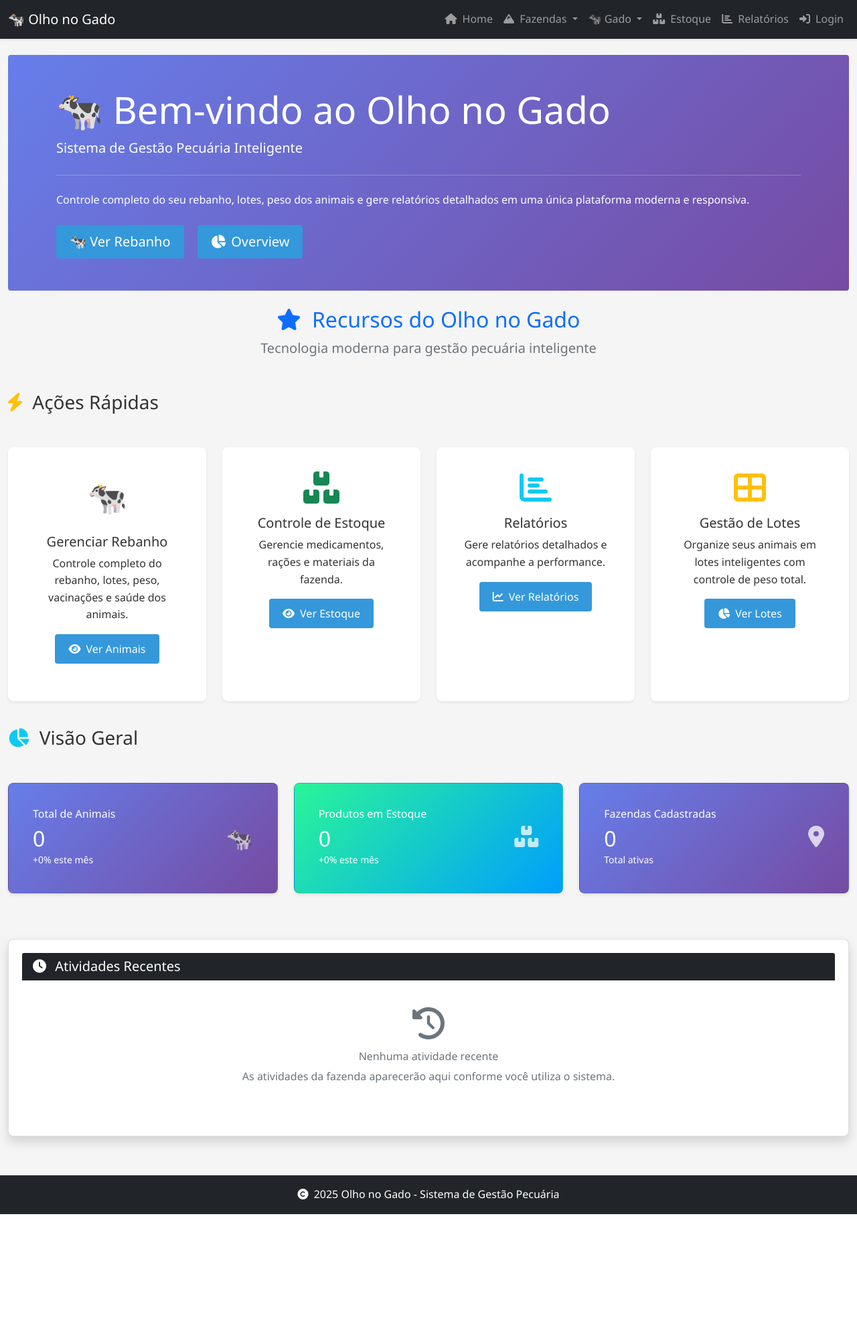
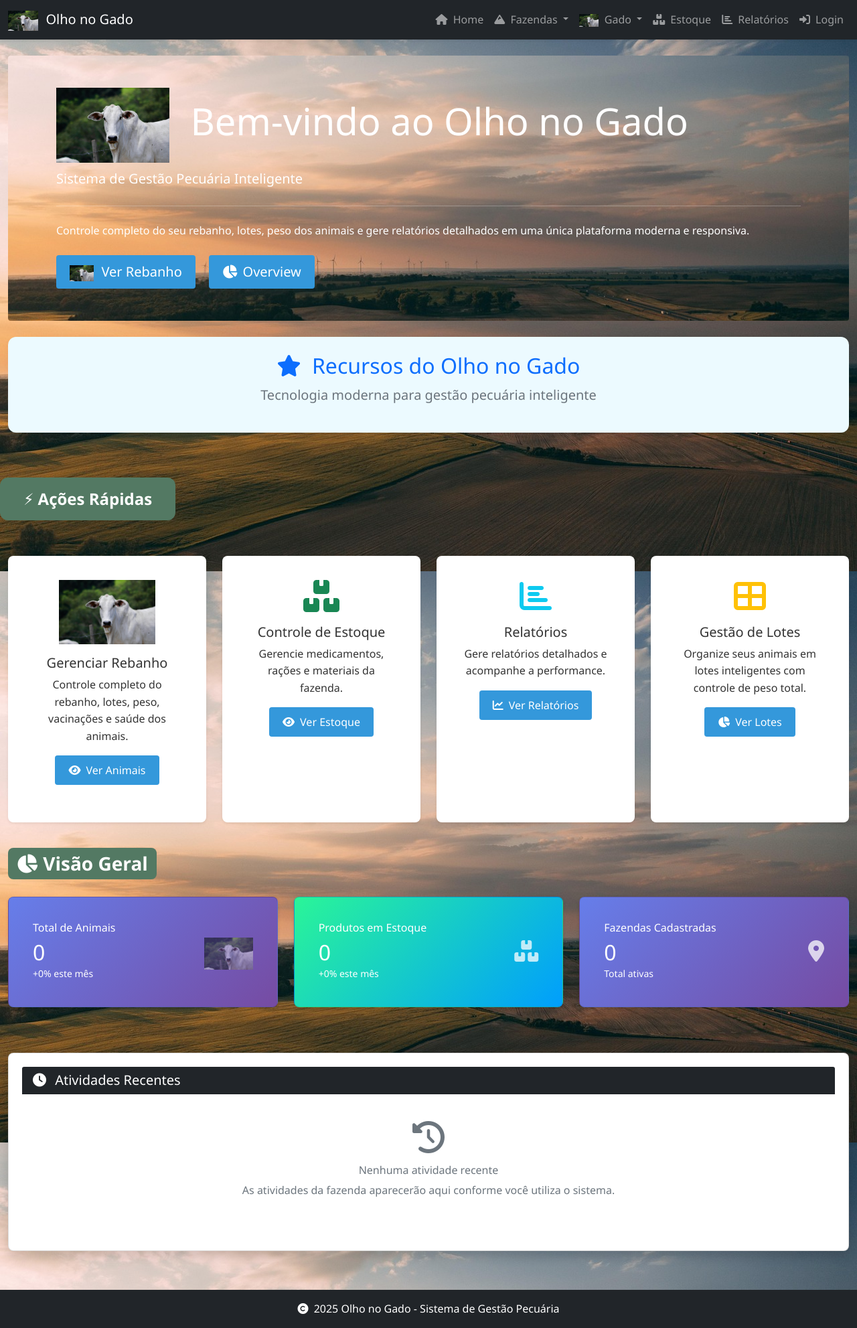
Before and after one commit to ernesto-cfilho/olhonoboi, a Django app: page / in a window 1280 px wide. Shown: the whole page at 67% size. Before the commit the page ends 1813 px from the top, so only its background shows below. Run offline with Django 5.2, Linux system fonts and the light colour scheme.

Commit message:
Melhorias visuais: fundo, cards, ações rápidas, imagens e layout geral

```diff
--- a/gestaogado/templates/base.html
+++ b/gestaogado/templates/base.html
@@ -53,6 +53,10 @@
             .form-control { min-height: 44px; }
             .dropdown-toggle::after { display: none; }
         }
+        /* General background image for the whole site */
+        body {
+            background: url('{% static 'img/fields-6558064_1280.jpg' %}') center center/cover no-repeat fixed;
+        }
     </style>
     <!-- CSS Específico por Página -->
     {% block extra_css %}{% endblock %}
@@ -62,7 +66,7 @@
     <nav class="navbar navbar-expand-lg navbar-dark bg-dark shadow-sm">
         <div class="container-fluid">
             <a class="navbar-brand" href="{% url 'index' %}">
-                🐄
+                <img src="{% static 'img/pexels-matheus-lara-1785960246-31026900.jpg' %}" alt="Trator" style="height: 1.5em; width: auto; vertical-align: middle; margin-right: 0.3em;">
                 <span class="d-none d-md-inline">Olho no Gado</span>
                 <span class="d-md-none">Olho no Gado</span>
             </a>
@@ -101,7 +105,7 @@
                     <li class="nav-item dropdown">
                         <a class="nav-link dropdown-toggle" href="#" id="gadoDropdown" role="button"
                            data-bs-toggle="dropdown">
-                            🐄 Gado
+                            <img src="{% static 'img/pexels-matheus-lara-1785960246-31026900.jpg' %}" alt="Trator" style="height: 1.2em; width: auto; vertical-align: middle; margin-right: 0.3em;"> Gado
                         </a>
                         <ul class="dropdown-menu">
                             <li><a class="dropdown-item" href="{% url 'lista_animais' %}">
--- a/gestaogado/templates/fazendascdst/index.html
+++ b/gestaogado/templates/fazendascdst/index.html
@@ -7,10 +7,10 @@
 <!-- Welcome Section -->
 <div class="row">
     <div class="col-12">
-        <div class="jumbotron bg-primary text-white p-4 p-md-5 rounded mb-4">
+        <div class="jumbotron bg-primary text-white p-4 p-md-5 rounded mb-4" style="background: url('{% static 'img/fields-6558064_1280.jpg' %}') center center/cover no-repeat;">
             <div class="container-fluid">
                 <h1 class="display-4 display-md-3">
-                    🐄
+                    <img src="{% static 'img/pexels-matheus-lara-1785960246-31026900.jpg' %}" alt="Trator" style="height: 2em; width: auto; vertical-align: middle; margin-right: 0.3em;">
                     Bem-vindo ao Olho no Gado
                 </h1>
                 <p class="lead">Sistema de Gestão Pecuária Inteligente</p>
@@ -18,7 +18,7 @@
                 <p>Controle completo do seu rebanho, lotes, peso dos animais e gere relatórios detalhados em uma única plataforma moderna e responsiva.</p>
                 <div class="mt-4">
                     <a href="{% url 'lista_animais' %}" class="btn btn-light btn-lg me-3">
-                        🐄 Ver Rebanho
+                        <img src="{% static 'img/pexels-matheus-lara-1785960246-31026900.jpg' %}" alt="Trator" style="height: 1.2em; width: auto; vertical-align: middle; margin-right: 0.3em;"> Ver Rebanho
                     </a>
                     <a href="{% url 'overview_piquetes' %}" class="btn btn-outline-light btn-lg">
                         <i class="fas fa-chart-pie me-2"></i>Overview
@@ -32,7 +32,7 @@
 <!-- Features Section -->
 <div class="row mb-4">
     <div class="col-12">
-        <div class="text-center mb-4">
+        <div class="text-center mb-4" style="background-color: rgb(236, 250, 255); border-radius: 12px; box-shadow: 0 2px 8px rgba(0,0,0,0.04); padding: 1.5rem 0;">
             <h2 class="text-primary">
                 <i class="fas fa-star me-2"></i>
                 Recursos do Olho no Gado
@@ -44,11 +44,10 @@
 
 <!-- Quick Actions -->
 <div class="row mb-4">
-    <div class="col-12">
-        <h3 class="mb-3">
-            <i class="fas fa-bolt me-2 text-warning"></i>
-            Ações Rápidas
-        </h3>
+    <div style="padding: 1.2rem 0;">
+        <span style="background-color: rgb(83, 121, 99); color: white; border-radius: 12px; padding: 0.8rem 2.2rem; font-weight: bold; display: inline-flex; align-items: center; font-size: 1.5rem;">
+          ⚡ Ações Rápidas
+        </span>
     </div>
 </div>
 
@@ -57,7 +56,7 @@
         <div class="card h-100 shadow-sm border-0">
             <div class="card-body text-center">
                 <div class="mb-3" style="font-size: 3rem;">
-                    🐄
+                    <img src="{% static 'img/pexels-matheus-lara-1785960246-31026900.jpg' %}" alt="Trator" style="height: 2em; width: auto; vertical-align: middle;">
                 </div>
                 <h5 class="card-title">Gerenciar Rebanho</h5>
                 <p class="card-text">Controle completo do rebanho, lotes, peso, vacinações e saúde dos animais.</p>
@@ -115,14 +114,16 @@
 </div>
 
 <!-- Statistics Dashboard -->
-<div class="row mb-4">
+<div class="row" style="margin-bottom: 0.5rem;">
     <div class="col-12">
-        <h3 class="mb-3">
-            <i class="fas fa-chart-pie me-2 text-info"></i>
+        <h3 style="margin-bottom: 0.5rem;">
+          <span style="background-color: rgb(83, 121, 99); color: white; border-radius: 8px; padding: 0.4rem 0.8rem; font-weight: bold; display: inline-flex; align-items: center;">
+            <i class="fas fa-chart-pie me-2" style="color: white;"></i>
             Visão Geral
+          </span>
         </h3>
+      </div>
     </div>
-</div>
 
 <div class="row g-4 mb-5">
     <div class="col-md-4">
@@ -135,7 +136,7 @@
                         <small>+0% este mês</small>
                     </div>
                     <div class="align-self-center" style="font-size: 2rem; opacity: 0.75;">
-                        🐄
+                        <img src="{% static 'img/pexels-matheus-lara-1785960246-31026900.jpg' %}" alt="Trator" style="height: 1.5em; width: auto; vertical-align: middle; opacity: 0.75;">
                     </div>
                 </div>
             </div>
```
Also changed, not shown: gestaogado/static/img/fields-6558064_1280.jpg (added), gestaogado/static/img/pexels-matheus-lara-1785960246-31026900.jpg (added), gestaogado/static/img/sky-5052294_1280.jpg (added), gestaogado/static/img/terraces-5568679_1280.jpg (added).
